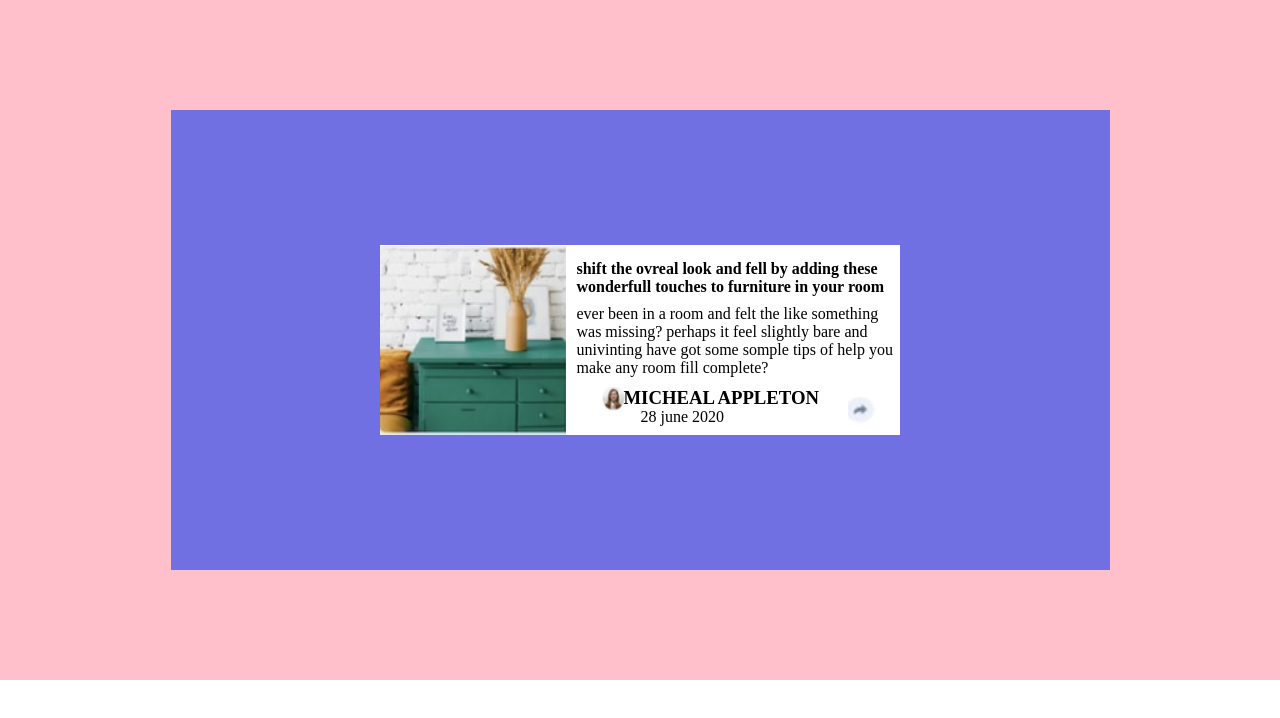
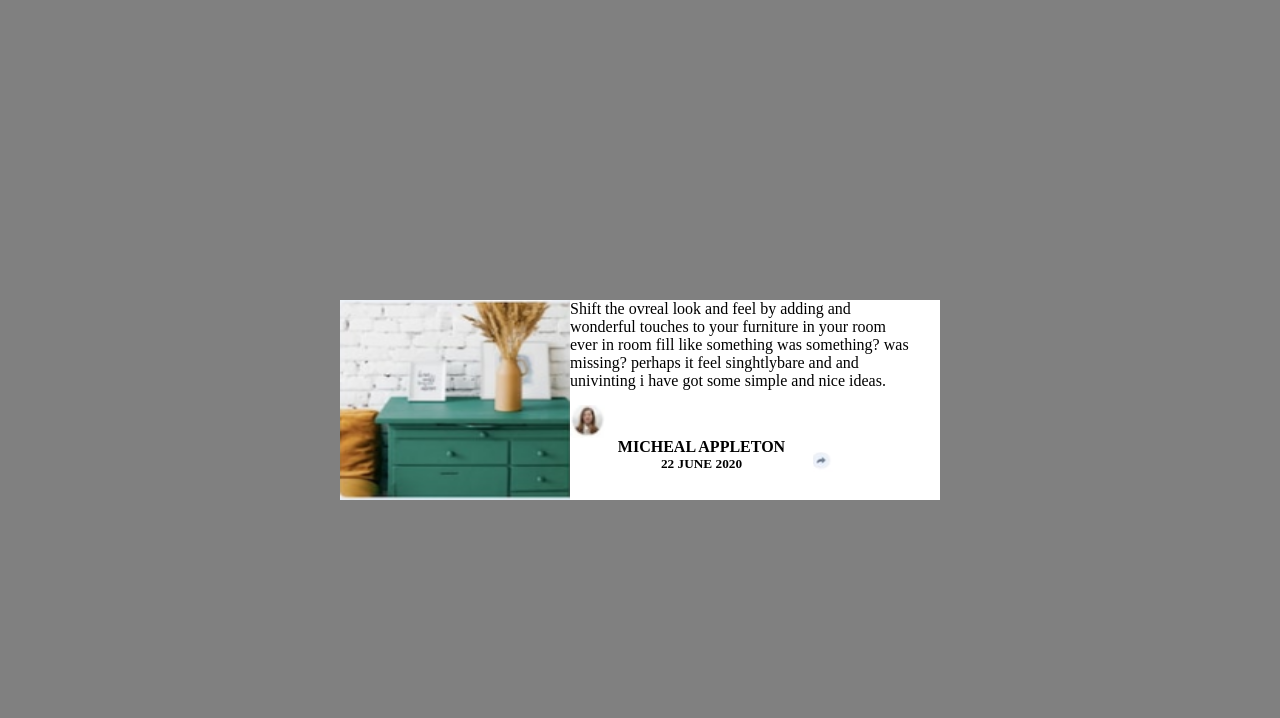
Before and after one commit to Mustafaali82/flex-task, a plain HTML site: page index.html in a window 1280 px wide. Drawn offline with Linux system fonts and the light colour scheme.

Commit message:
complete

```diff
--- a/index.html
+++ b/index.html
@@ -3,36 +3,32 @@
   <head>
     <meta charset="UTF-8" />
     <meta name="viewport" content="width=device-width, initial-scale=1.0" />
-    <title>display felx task</title>
+    <title>Document</title>
     <link rel="stylesheet" href="style.css" />
     <link rel="shortcut icon" type="image/png" href="image/Capture.PNG" />
   </head>
   <body>
-    <div>
-      <div class="container">
-        <div class="mustafa">
-          <div class="saroosh">
-            <div class="mustafa2">
-              <img src="image/Capture.PNG" alt="" />
-              <div class="paragraph">
-                <h4>
-                  shift the ovreal look and fell by adding these wonderfull
-                  touches to furniture in your room
-                </h4>
-                <p>
-                  ever been in a room and felt the like something was missing?
-                  perhaps it feel slightly bare and univinting have got some
-                  somple tips of help you make any room fill complete?
-                </p>
-                <img class="img1" src="image/u.PNG" alt="" />
-                <h3>MICHEAL APPLETON</h3>
-                <p class="p2">28 june 2020</p>
-                <img class="image2" src="image/y.PNG" alt="" />
-              </div>
-            </div>
-          </div>
-        </div>
-      </div>
-    </div>
+    <section class="container">
+      <section class="two">
+        <img src="image/Capture.PNG" alt="" />
+        <section class="paragraph">
+          <p>
+            Shift the ovreal look and feel by adding and wonderful touches to
+            your furniture in your room
+          </p>
+          <p>
+            ever in room fill like something was something? was missing? perhaps
+            it feel singhtlybare and and univinting i have got some simple and
+            nice ideas.
+          </p>
+          <img class="img" src="image/u.PNG" alt="" />
+          <section class="name">
+            <h4>MICHEAL APPLETON</h4>
+            <h5>22 JUNE 2020</h5>
+            <img class="img2" src="image/y.PNG" alt="" />
+          </section>
+        </section>
+      </section>
+    </section>
   </body>
 </html>
--- a/style.css
+++ b/style.css
@@ -1,82 +1,53 @@
 * {
-  margin: 0px;
-  padding: 0px;
+  margin: 0;
+  padding: 0;
 }
-div {
+.container {
   display: flex;
   justify-content: center;
   align-items: center;
+  background-color: gray;
+  height: 100vh;
+  width: 100vw;
+  transition: 2s ease-in;
 }
-.container {
-  background-color: yellow;
-  height: 680px;
-  width: 100%;
+.two {
+  display: flex;
+  background-color: white;
+  height: 200px;
+  width: 600px;
 }
-.mustafa {
-  background-color: rgb(112, 112, 226);
-  height: 460px;
-  width: 939px;
-  transition: 0.9s ease-out;
+img {
+  height: 200px;
+  width: 230px;
 }
-.saroosh {
-  background-color: white;
-  height: 190px;
-  width: 520px;
-  justify-content: flex-start;
+.paragraph {
+  display: flex;
+  flex-direction: column;
+  justify-content: space-around;
+}
+p {
+  width: 340px;
+}
+.img {
+  height: 37px;
+  width: 35px;
+  margin-top: 15px;
 }
 
-img {
-  height: 189px;
+.name {
+  display: flex;
+  flex-direction: column;
+  align-items: center;
+  width: 263px;
+  height: 69px;
 }
-
-.paragraph {
-  flex-direction: column;
-  margin-left: 10px;
+.img2 {
+  width: 20px;
+  height: 20px;
+  align-self: flex-end;
   margin-top: -20px;
 }
-.img1 {
-  width: 25px;
-  height: 25px;
-  align-self: flex-start;
-  margin-top: 10px;
-  margin-left: 25px;
+.two:hover {
+  box-shadow: 5px 5px 5px black;
 }
-
-P {
-  margin-top: 9px;
-}
-.p2 {
-  align-self: flex-start;
-  margin-left: 64px;
-  margin-top: -1px;
-}
-h4 {
-  padding-top: 27px;
-}
-h3 {
-  margin-top: -25px;
-  margin-left: -34px;
-}
-.image2 {
-  width: 30px;
-  height: 30px;
-  align-self: flex-end;
-  margin-right: 22px;
-  margin-top: -29px;
-}
-.mustafa:hover {
-  background-color: aliceblue;
-  width: 70%;
-  transition: 0.9s ease-in;
-  border-radius: 50%;
-  transform: skewX(30deg);
-  box-shadow: 5px 5px 10px yellow;
-}
-.container:hover {
-  background-color: pink;
-}
-.saroosh:hover {
-  background-color: rgb(28, 219, 245);
-  color: white;
-  transition: 0.9s ease-in;
-}
```
